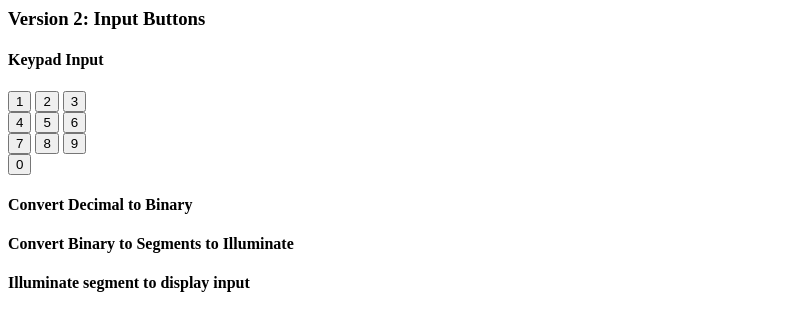
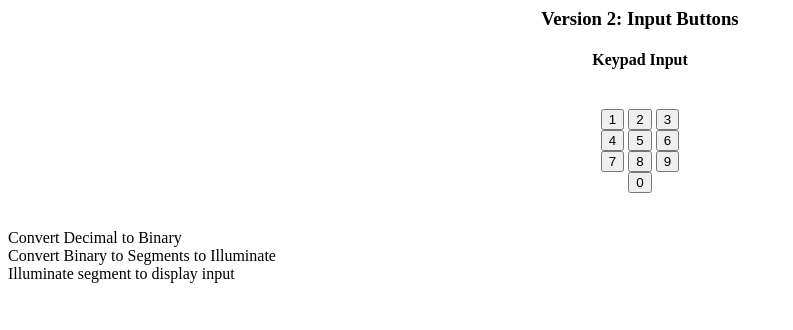
Before and after one commit to vaulcan/MikeF-INF1339-week01, a plain HTML site: page docs/v02.html in a window 1280 px wide. Shown: the whole page, without its empty margins (0-793 px from the left). Drawn offline with Linux system fonts and the light colour scheme.

Commit message:
Add files via upload

```diff
--- a/docs/v02.html
+++ b/docs/v02.html
@@ -1,22 +1,23 @@
 <html>
 <head>
 <title>Mike F. Week 02</title>
-<style>
-div {
-    text-align:center;
-}
-    </style>
-<script></script>
 </head>
 <body>
+<style>
+div.a {
+ text-align: center
+}
+</style>
+<div class="a">
 <h3>Version 2: Input Buttons</h3>
 <h4>Keypad Input</h4>
-<button type="button">1</button> <button type="button">2</button> <button type="button">3</button><br \>
+<br><button type="button">1</button> <button type="button">2</button> <button type="button">3</button><br \>
 <button type="button">4</button> <button type="button">5</button> <button type="button">6</button><br \>
 <button type="button">7</button> <button type="button">8</button> <button type="button">9</button><br \>
 <button type="button">0</button>
-<h4>Convert Decimal to Binary</h4>
-<h4>Convert Binary to Segments to Illuminate</h4>
-<h4>Illuminate segment to display input</h4>
-<html>
-<head>
+</div>
+<br>
+<br>Convert Decimal to Binary
+<br>Convert Binary to Segments to Illuminate
+<br>Illuminate segment to display input
+</body>
```
